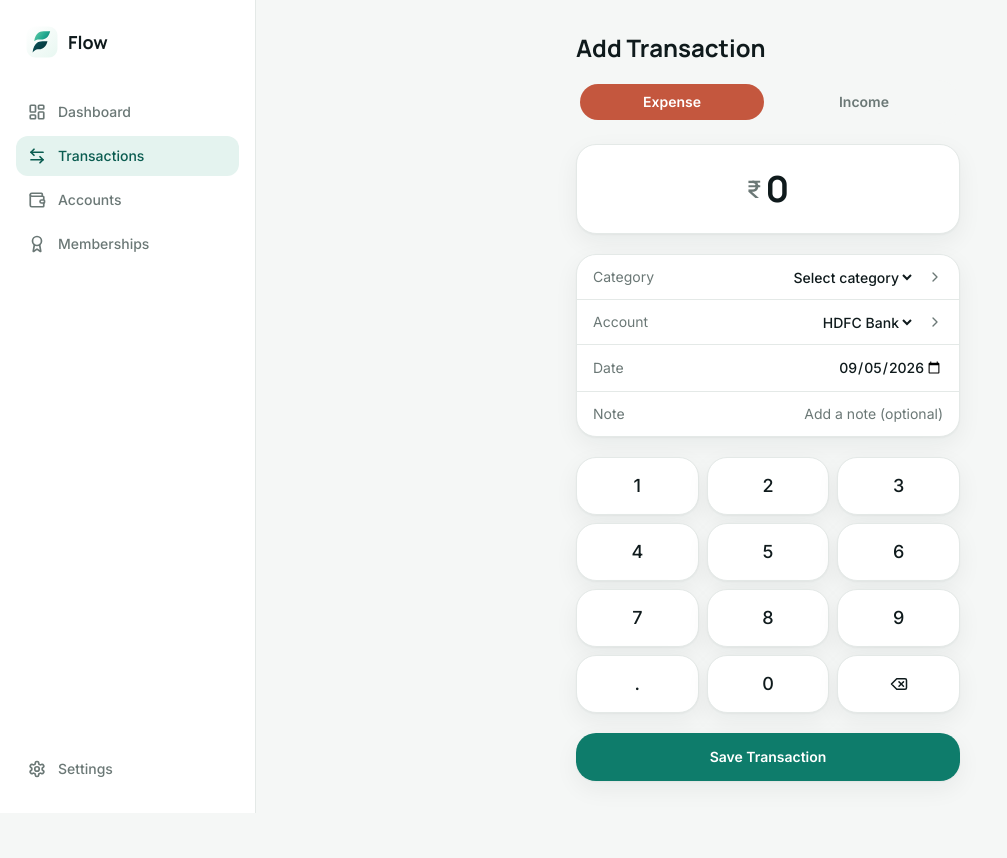
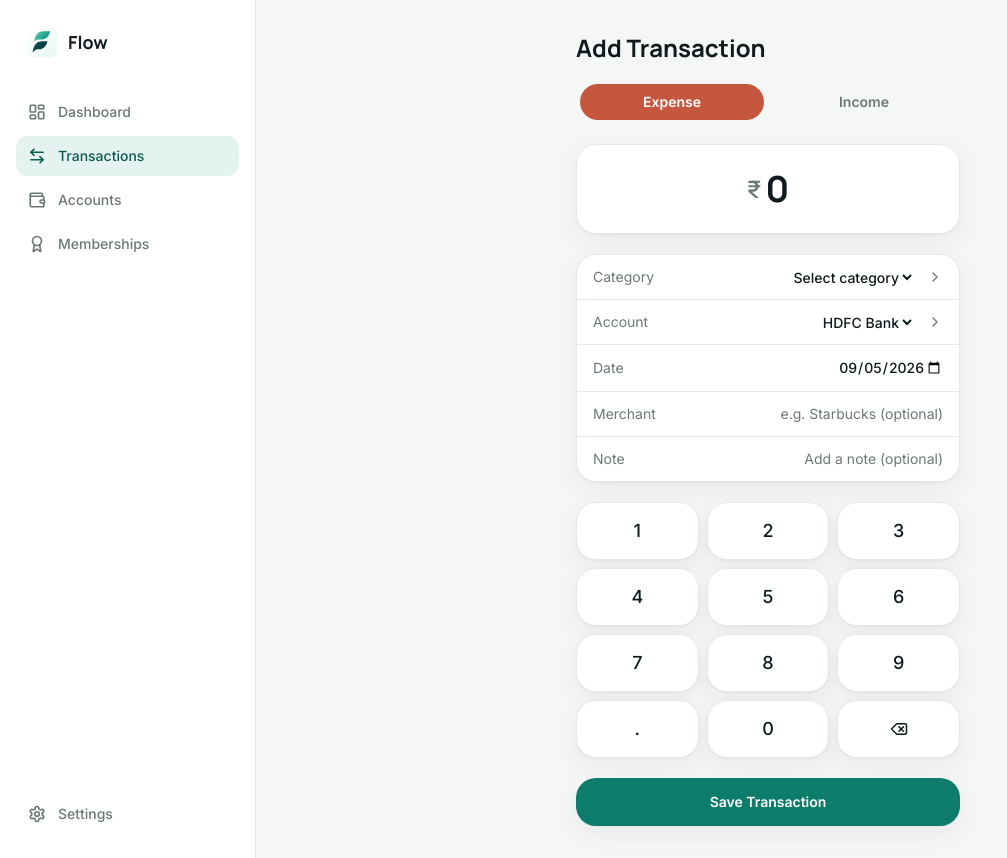
Before and after one commit to ethicalakhilesh/flow, a Next.js app: page /transactions/add in a window 1280 px wide. Shown: the whole page, without its empty margins (0-1007 px from the left). Before the commit the page ends 813 px from the top, so only its background shows below. Built offline with nearby package versions, Linux system fonts and the light colour scheme.

Commit message:
feat: add merchant icons support and update transaction handling

```diff
--- a/src/app/api/transactions/route.ts
+++ b/src/app/api/transactions/route.ts
@@ -29,6 +29,7 @@ export async function POST(request: NextRequest) {
     type: body.type,
     amount: Number(body.amount),
     category_id: body.category_id,
+    merchant: body.merchant || undefined,
     date: body.date,
     note: body.note || undefined,
     created_at: new Date().toISOString(),
--- a/src/app/transactions/add/page.tsx
+++ b/src/app/transactions/add/page.tsx
@@ -19,6 +19,7 @@ export default function AddTransactionPage() {
   const [accountId, setAccountId] = useState(accounts[0]?.id ?? "");
   const [date, setDate] = useState(() => new Date().toISOString().slice(0, 10));
   const [note, setNote] = useState("");
+  const [merchant, setMerchant] = useState("");
   const [saving, setSaving] = useState(false);
   const [error, setError] = useState<string | null>(null);
 
@@ -65,6 +66,7 @@ export default function AddTransactionPage() {
           category_id: categoryId,
           date,
           note,
+          merchant: merchant || undefined,
         }),
       });
       if (!res.ok) throw new Error("Failed to save transaction");
@@ -164,6 +166,17 @@ export default function AddTransactionPage() {
         </label>
 
         <label className="flex items-center justify-between gap-3 px-4 py-3">
+          <span className="text-sm text-muted">Merchant</span>
+          <input
+            type="text"
+            value={merchant}
+            onChange={(e) => setMerchant(e.target.value)}
+            placeholder="e.g. Starbucks (optional)"
+            className="flex-1 truncate bg-transparent text-right text-sm font-medium text-ink placeholder:text-muted placeholder:font-normal focus:outline-none"
+          />
+        </label>
+
+        <label className="flex items-center justify-between gap-3 px-4 py-3">
           <span className="text-sm text-muted">Note</span>
           <input
             type="text"
--- a/src/components/TransactionRow.tsx
+++ b/src/components/TransactionRow.tsx
@@ -1,6 +1,6 @@
 import type { Transaction } from "@/lib/types";
 import { formatCurrency, formatShortDate, getCategoryById } from "@/lib/finance";
-import CategoryIcon from "./CategoryIcon";
+import MerchantIcon from "./MerchantIcon";
 
 export default function TransactionRow({ transaction }: { transaction: Transaction }) {
   const category = getCategoryById(transaction.category_id);
@@ -8,10 +8,10 @@ export default function TransactionRow({ transaction }: { transaction: Transacti
 
   return (
     <div className="flex items-center gap-3 py-2.5">
-      <CategoryIcon icon={category?.icon ?? "dots"} color={category?.color ?? "#8A9694"} />
+      <MerchantIcon merchant={transaction.merchant} category={category} />
       <div className="min-w-0 flex-1">
         <div className="truncate text-sm font-medium text-ink">
-          {transaction.note || category?.name || "Transaction"}
+          {transaction.merchant || transaction.note || category?.name || "Transaction"}
         </div>
         <div className="text-xs text-muted">
           {category?.name} · {formatShortDate(transaction.date)}
--- a/src/data/transactions.json
+++ b/src/data/transactions.json
@@ -1,28 +1,270 @@
 [
-  { "id": "txn_001", "account_id": "acc_hdfc", "type": "income", "amount": 120000, "category_id": "cat_salary", "date": "2026-05-01", "note": "May salary", "created_at": "2026-05-01T09:00:00.000Z" },
-  { "id": "txn_002", "account_id": "acc_hdfc", "type": "income", "amount": 60000, "category_id": "cat_freelance", "date": "2026-05-03", "note": "Client project payout", "created_at": "2026-05-03T14:20:00.000Z" },
-  { "id": "txn_003", "account_id": "acc_cash", "type": "expense", "amount": 320, "category_id": "cat_food", "date": "2026-05-24", "note": "Starbucks Coffee", "created_at": "2026-05-24T10:30:00.000Z" },
-  { "id": "txn_004", "account_id": "acc_icici", "type": "expense", "amount": 280, "category_id": "cat_transport", "date": "2026-05-24", "note": "Uber ride", "created_at": "2026-05-24T08:45:00.000Z" },
-  { "id": "txn_005", "account_id": "acc_credit_card", "type": "expense", "amount": 2499, "category_id": "cat_shopping", "date": "2026-05-23", "note": "Amazon shopping", "created_at": "2026-05-23T21:30:00.000Z" },
-  { "id": "txn_006", "account_id": "acc_cash", "type": "expense", "amount": 1120, "category_id": "cat_food", "date": "2026-05-23", "note": "BigBasket groceries", "created_at": "2026-05-23T19:10:00.000Z" },
-  { "id": "txn_007", "account_id": "acc_hdfc", "type": "expense", "amount": 1680, "category_id": "cat_bills", "date": "2026-05-22", "note": "Electricity bill", "created_at": "2026-05-22T11:00:00.000Z" },
-  { "id": "txn_008", "account_id": "acc_credit_card", "type": "expense", "amount": 199, "category_id": "cat_bills", "date": "2026-05-22", "note": "PhonePe recharge", "created_at": "2026-05-22T09:15:00.000Z" },
-  { "id": "txn_009", "account_id": "acc_icici", "type": "expense", "amount": 7450, "category_id": "cat_shopping", "date": "2026-05-23", "note": "Swiggy order", "created_at": "2026-05-23T20:15:00.000Z" },
-  { "id": "txn_010", "account_id": "acc_cash", "type": "expense", "amount": 850, "category_id": "cat_food", "date": "2026-05-20", "note": "Dinner with friends", "created_at": "2026-05-20T20:00:00.000Z" },
-  { "id": "txn_011", "account_id": "acc_hdfc", "type": "expense", "amount": 3200, "category_id": "cat_transport", "date": "2026-05-19", "note": "Fuel", "created_at": "2026-05-19T08:00:00.000Z" },
-  { "id": "txn_012", "account_id": "acc_credit_card", "type": "expense", "amount": 4600, "category_id": "cat_entertainment", "date": "2026-05-18", "note": "Movie night + dinner", "created_at": "2026-05-18T22:00:00.000Z" },
-  { "id": "txn_013", "account_id": "acc_hdfc", "type": "expense", "amount": 2800, "category_id": "cat_healthcare", "date": "2026-05-17", "note": "Pharmacy", "created_at": "2026-05-17T17:30:00.000Z" },
-  { "id": "txn_014", "account_id": "acc_icici", "type": "expense", "amount": 1600, "category_id": "cat_entertainment", "date": "2026-05-16", "note": "Netflix + Spotify", "created_at": "2026-05-16T10:00:00.000Z" },
-  { "id": "txn_015", "account_id": "acc_cash", "type": "expense", "amount": 2400, "category_id": "cat_food", "date": "2026-05-15", "note": "Weekly groceries", "created_at": "2026-05-15T12:00:00.000Z" },
-  { "id": "txn_016", "account_id": "acc_hdfc", "type": "expense", "amount": 5200, "category_id": "cat_shopping", "date": "2026-05-14", "note": "New shoes", "created_at": "2026-05-14T16:00:00.000Z" },
-  { "id": "txn_017", "account_id": "acc_credit_card", "type": "expense", "amount": 1899, "category_id": "cat_food", "date": "2026-05-13", "note": "Zomato order", "created_at": "2026-05-13T21:00:00.000Z" },
-  { "id": "txn_018", "account_id": "acc_hdfc", "type": "expense", "amount": 799, "category_id": "cat_bills", "date": "2026-05-12", "note": "Internet bill", "created_at": "2026-05-12T09:00:00.000Z" },
-  { "id": "txn_019", "account_id": "acc_icici", "type": "expense", "amount": 3600, "category_id": "cat_education", "date": "2026-05-11", "note": "Online course", "created_at": "2026-05-11T14:00:00.000Z" },
-  { "id": "txn_020", "account_id": "acc_cash", "type": "expense", "amount": 640, "category_id": "cat_transport", "date": "2026-05-10", "note": "Metro card top-up", "created_at": "2026-05-10T08:30:00.000Z" },
-  { "id": "txn_021", "account_id": "acc_hdfc", "type": "expense", "amount": 6100, "category_id": "cat_shopping", "date": "2026-05-09", "note": "Home essentials", "created_at": "2026-05-09T13:00:00.000Z" },
-  { "id": "txn_022", "account_id": "acc_credit_card", "type": "expense", "amount": 3300, "category_id": "cat_food", "date": "2026-05-08", "note": "Weekend brunch", "created_at": "2026-05-08T11:00:00.000Z" },
-  { "id": "txn_023", "account_id": "acc_icici", "type": "income", "amount": 4500, "category_id": "cat_investment", "date": "2026-05-07", "note": "Dividend payout", "created_at": "2026-05-07T09:00:00.000Z" },
-  { "id": "txn_024", "account_id": "acc_hdfc", "type": "expense", "amount": 1680, "category_id": "cat_bills", "date": "2026-05-06", "note": "Mobile recharge", "created_at": "2026-05-06T10:00:00.000Z" },
-  { "id": "txn_025", "account_id": "acc_cash", "type": "expense", "amount": 1900, "category_id": "cat_entertainment", "date": "2026-05-05", "note": "Concert tickets", "created_at": "2026-05-05T18:00:00.000Z" },
-  { "id": "txn_026", "account_id": "acc_hdfc", "type": "expense", "amount": 12000, "category_id": "cat_bills", "date": "2026-06-05", "note": "Credit card bill payment", "created_at": "2026-06-05T09:00:00.000Z" }
+  {
+    "id": "txn_001",
+    "account_id": "acc_hdfc",
+    "type": "income",
+    "amount": 120000,
+    "category_id": "cat_salary",
+    "date": "2026-05-01",
+    "note": "May salary",
+    "created_at": "2026-05-01T09:00:00.000Z"
+  },
+  {
+    "id": "txn_002",
+    "account_id": "acc_hdfc",
+    "type": "income",
+    "amount": 60000,
+    "category_id": "cat_freelance",
+    "date": "2026-05-03",
+    "note": "Client project payout",
+    "created_at": "2026-05-03T14:20:00.000Z"
+  },
+  {
+    "id": "txn_003",
+    "account_id": "acc_cash",
+    "type": "expense",
+    "amount": 320,
+    "category_id": "cat_food",
+    "date": "2026-05-24",
+    "note": "Starbucks Coffee",
+    "created_at": "2026-05-24T10:30:00.000Z",
+    "merchant": "Starbucks"
+  },
+  {
+    "id": "txn_004",
+    "account_id": "acc_icici",
+    "type": "expense",
+    "amount": 280,
+    "category_id": "cat_transport",
+    "date": "2026-05-24",
+    "note": "Uber ride",
+    "created_at": "2026-05-24T08:45:00.000Z",
+    "merchant": "Uber"
+  },
+  {
+    "id": "txn_005",
+    "account_id": "acc_credit_card",
+    "type": "expense",
+    "amount": 2499,
+    "category_id": "cat_shopping",
+    "date": "2026-05-23",
+    "note": "Amazon shopping",
+    "created_at": "2026-05-23T21:30:00.000Z",
+    "merchant": "Amazon"
+  },
+  {
+    "id": "txn_006",
+    "account_id": "acc_cash",
+    "type": "expense",
+    "amount": 1120,
+    "category_id": "cat_food",
+    "date": "2026-05-23",
+    "note": "BigBasket groceries",
+    "created_at": "2026-05-23T19:10:00.000Z",
+    "merchant": "BigBasket"
+  },
+  {
+    "id": "txn_007",
+    "account_id": "acc_hdfc",
+    "type": "expense",
+    "amount": 1680,
+    "category_id": "cat_bills",
+    "date": "2026-05-22",
+    "note": "Electricity bill",
+    "created_at": "2026-05-22T11:00:00.000Z"
+  },
+  {
+    "id": "txn_008",
+    "account_id": "acc_credit_card",
+    "type": "expense",
+    "amount": 199,
+    "category_id": "cat_bills",
+    "date": "2026-05-22",
+    "note": "PhonePe recharge",
+    "created_at": "2026-05-22T09:15:00.000Z",
+    "merchant": "PhonePe"
+  },
+  {
+    "id": "txn_009",
+    "account_id": "acc_icici",
+    "type": "expense",
+    "amount": 7450,
+    "category_id": "cat_shopping",
+    "date": "2026-05-23",
+    "note": "Swiggy order",
+    "created_at": "2026-05-23T20:15:00.000Z",
+    "merchant": "Swiggy"
+  },
+  {
+    "id": "txn_010",
+    "account_id": "acc_cash",
+    "type": "expense",
+    "amount": 850,
+    "category_id": "cat_food",
+    "date": "2026-05-20",
+    "note": "Dinner with friends",
+    "created_at": "2026-05-20T20:00:00.000Z"
+  },
+  {
+    "id": "txn_011",
+    "account_id": "acc_hdfc",
+    "type": "expense",
+    "amount": 3200,
+    "category_id": "cat_transport",
+    "date": "2026-05-19",
+    "note": "Fuel",
+    "created_at": "2026-05-19T08:00:00.000Z"
+  },
+  {
+    "id": "txn_012",
+    "account_id": "acc_credit_card",
+    "type": "expense",
+    "amount": 4600,
+    "category_id": "cat_entertainment",
+    "date": "2026-05-18",
+    "note": "Movie night + dinner",
+    "created_at": "2026-05-18T22:00:00.000Z"
+  },
+  {
+    "id": "txn_013",
+    "account_id": "acc_hdfc",
+    "type": "expense",
+    "amount": 2800,
+    "category_id": "cat_healthcare",
+    "date": "2026-05-17",
+    "note": "Pharmacy",
+    "created_at": "2026-05-17T17:30:00.000Z"
+  },
+  {
+    "id": "txn_014",
+    "account_id": "acc_icici",
+    "type": "expense",
+    "amount": 1600,
+    "category_id": "cat_entertainment",
+    "date": "2026-05-16",
+    "note": "Netflix + Spotify",
+    "created_at": "2026-05-16T10:00:00.000Z",
+    "merchant": "Netflix"
+  },
+  {
+    "id": "txn_015",
+    "account_id": "acc_cash",
+    "type": "expense",
+    "amount": 2400,
+    "category_id": "cat_food",
+    "date": "2026-05-15",
+    "note": "Weekly groceries",
+    "created_at": "2026-05-15T12:00:00.000Z"
+  },
+  {
+    "id": "txn_016",
+    "account_id": "acc_hdfc",
+    "type": "expense",
+    "amount": 5200,
+    "category_id": "cat_shopping",
+    "date": "2026-05-14",
+    "note": "New shoes",
+    "created_at": "2026-05-14T16:00:00.000Z"
+  },
+  {
+    "id": "txn_017",
+    "account_id": "acc_credit_card",
+    "type": "expense",
+    "amount": 1899,
+    "category_id": "cat_food",
+    "date": "2026-05-13",
+    "note": "Zomato order",
+    "created_at": "2026-05-13T21:00:00.000Z",
+    "merchant": "Zomato"
+  },
+  {
+    "id": "txn_018",
+    "account_id": "acc_hdfc",
+    "type": "expense",
+    "amount": 799,
+    "category_id": "cat_bills",
+    "date": "2026-05-12",
+    "note": "Internet bill",
+    "created_at": "2026-05-12T09:00:00.000Z"
+  },
+  {
+    "id": "txn_019",
+    "account_id": "acc_icici",
+    "type": "expense",
+    "amount": 3600,
+    "category_id": "cat_education",
+    "date": "2026-05-11",
+    "note": "Online course",
+    "created_at": "2026-05-11T14:00:00.000Z"
+  },
+  {
+    "id": "txn_020",
+    "account_id": "acc_cash",
+    "type": "expense",
+    "amount": 640,
+    "category_id": "cat_transport",
+    "date": "2026-05-10",
+    "note": "Metro card top-up",
+    "created_at": "2026-05-10T08:30:00.000Z"
+  },
+  {
+    "id": "txn_021",
+    "account_id": "acc_hdfc",
+    "type": "expense",
+    "amount": 6100,
+    "category_id": "cat_shopping",
+    "date": "2026-05-09",
+    "note": "Home essentials",
+    "created_at": "2026-05-09T13:00:00.000Z"
+  },
+  {
+    "id": "txn_022",
+    "account_id": "acc_credit_card",
+    "type": "expense",
+    "amount": 3300,
+    "category_id": "cat_food",
+    "date": "2026-05-08",
+    "note": "Weekend brunch",
+    "created_at": "2026-05-08T11:00:00.000Z"
+  },
+  {
+    "id": "txn_023",
+    "account_id": "acc_icici",
+    "type": "income",
+    "amount": 4500,
+    "category_id": "cat_investment",
+    "date": "2026-05-07",
+    "note": "Dividend payout",
+    "created_at": "2026-05-07T09:00:00.000Z"
+  },
+  {
+    "id": "txn_024",
+    "account_id": "acc_hdfc",
+    "type": "expense",
+    "amount": 1680,
+    "category_id": "cat_bills",
+    "date": "2026-05-06",
+    "note": "Mobile recharge",
+    "created_at": "2026-05-06T10:00:00.000Z"
+  },
+  {
+    "id": "txn_025",
+    "account_id": "acc_cash",
+    "type": "expense",
+    "amount": 1900,
+    "category_id": "cat_entertainment",
+    "date": "2026-05-05",
+    "note": "Concert tickets",
+    "created_at": "2026-05-05T18:00:00.000Z"
+  },
+  {
+    "id": "txn_026",
+    "account_id": "acc_hdfc",
+    "type": "expense",
+    "amount": 12000,
+    "category_id": "cat_bills",
+    "date": "2026-06-05",
+    "note": "Credit card bill payment",
+    "created_at": "2026-06-05T09:00:00.000Z"
+  }
 ]
--- a/src/lib/types.ts
+++ b/src/lib/types.ts
@@ -18,6 +18,7 @@ export interface Transaction {
   type: TransactionType;
   amount: number; // always positive; sign is derived from `type`
   category_id: string;
+  merchant?: string; // structured merchant/payee name, used for icon lookup
   date: string; // ISO date, e.g. 2026-05-24
   note?: string;
   created_at: string;
```
Also changed, not shown: next.config.js (added, +13 -0 lines), src/app/transactions/page.tsx (+7 -29 lines), src/components/MerchantIcon.tsx (added, +27 -0 lines), src/lib/merchantIcons.ts (added, +30 -0 lines), public/icons/merchants/default.svg (added), 1 other file (tests, documents, lock files or other folders).
